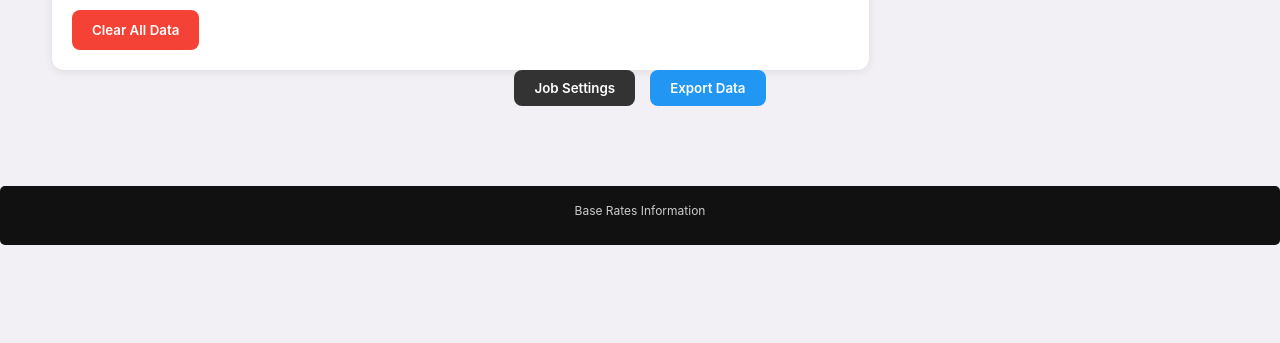
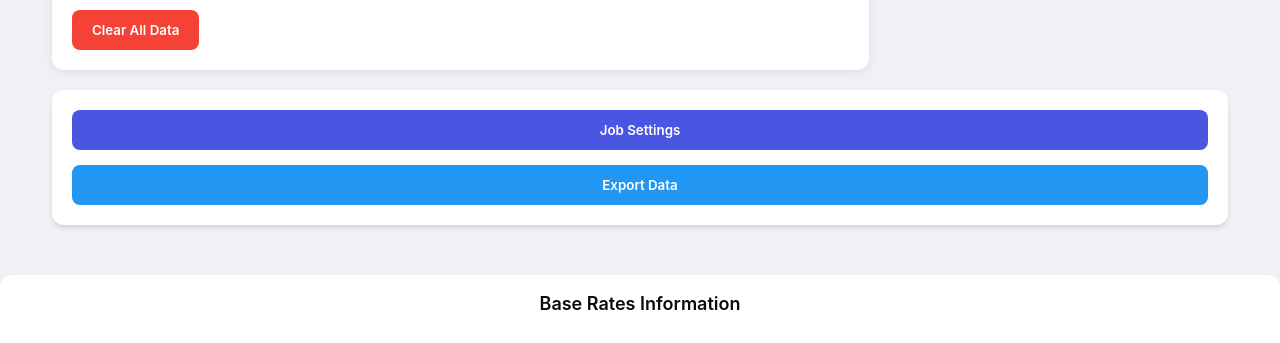
Before and after one commit to ziffmafiya/Salary-Tracker, a plain HTML site: page index.html in a window 1280 px wide. Shown: the part 1322-1665 px from the top of the page. Before the commit the page ends 1567 px from the top, so only its background shows below. Drawn offline with nearby package versions, Linux system fonts and the light colour scheme; no server answers; a web font is replaced by a local one.

Commit message:
тооо

```diff
--- a/script.js
+++ b/script.js
@@ -125,12 +125,16 @@ class SalaryTracker {
         this.updateSalaryHistory(); // Вызывается после инициализации analyticsSettings.includedJobs
         this.updateGeneralAnalytics();
         this.updateIncomeAnalysis();
-        this.updateBaseRatesInfo();
+        this.updateBaseRatesInfo(); // Вызывается здесь
 
         // Set current job to first job if available
         if (this.jobs.length > 0) {
             this.currentJobId = this.jobs[0].id;
             this.updateStatistics();
+        } else {
+            // If no jobs, clear statistics and base rates info
+            this.updateStatistics();
+            this.updateBaseRatesInfo();
         }
     }
 
--- a/styles.css
+++ b/styles.css
@@ -1326,15 +1326,30 @@ tbody tr:nth-child(even) {
 /* Settings */
 .settings-container {
     display: flex;
-    justify-content: center;
+    flex-direction: column; /* Stack buttons vertically */
     gap: 15px;
-    margin-bottom: 30px;
+    margin-top: 20px; /* Add some space from the statistics section */
+    padding: 20px; /* Add padding to match other sections */
+    background-color: #FFFFFF; /* Match other section backgrounds */
+    border-radius: 12px; /* Match other section border-radius */
+    box-shadow: 0 4px 6px -1px rgba(0, 0, 0, 0.1), 0 2px 4px -1px rgba(0, 0, 0, 0.06); /* Match other section shadow */
 }
 
 .settings-button {
-    background-color: #333333;
-    padding: 10px 20px;
+    background-color: #4A55E1; /* Use a primary button color */
+    color: white;
+    padding: 12px 20px;
+    border: none;
+    border-radius: 8px;
+    font-family: 'Inter', sans-serif;
+    font-weight: 600;
+    cursor: pointer;
     transition: background-color 0.3s ease;
+    width: 100%; /* Make buttons take full width */
+}
+
+.settings-button:hover {
+    background-color: #434db5; /* Darker shade on hover */
 }
 
 .settings-button:hover {
@@ -1496,32 +1511,44 @@ tbody tr:nth-child(even) {
 footer {
     margin-top: 30px;
     padding: 15px;
-    background-color: #111111;
-    color: #cccccc;
+    background-color: var(--bg-secondary); /* Use theme variable */
+    color: var(--text-primary); /* Use theme variable */
     text-align: center;
-    border-radius: 5px;
+    border-radius: 12px; /* Match other sections */
+    box-shadow: 0 4px 6px -1px rgba(0, 0, 0, 0.1), 0 2px 4px -1px rgba(0, 0, 0, 0.06); /* Match other sections */
 }
 
 .base-info {
-    font-size: 12px;
-    font-weight: 400;
+    font-size: 14px; /* Slightly larger font */
+    font-weight: 500;
     line-height: 1.6;
+    color: var(--text-primary); /* Ensure text color is correct */
+    margin-bottom: 10px; /* Space between title and container */
+}
+
+.base-info > div:first-child {
+    font-size: 18px; /* Make the title more prominent */
+    font-weight: 600;
+    margin-bottom: 10px;
+    color: var(--text-primary);
 }
 
 .base-rates-container {
     display: flex;
     flex-wrap: wrap;
     justify-content: center;
-    gap: 15px;
+    gap: 10px; /* Slightly smaller gap */
     margin-top: 10px;
 }
 
 .base-rate-item {
-    background-color: #1a1a1a;
-    padding: 5px 10px;
-    border-radius: 4px;
-    font-size: 11px;
-    border-left: 3px solid #4CAF50;
+    background-color: var(--bg-tertiary); /* Use theme variable */
+    padding: 8px 12px; /* More padding */
+    border-radius: 8px; /* Match other elements */
+    font-size: 12px; /* Slightly larger font */
+    border-left: 4px solid var(--accent-primary); /* Use theme variable */
+    color: var(--text-primary); /* Ensure text color is correct */
+    box-shadow: 0 1px 3px rgba(0, 0, 0, 0.05); /* Subtle shadow */
 }
 
 @media (max-width: 768px) {
```
Also changed, not shown: index.html (+1 -0 lines).
